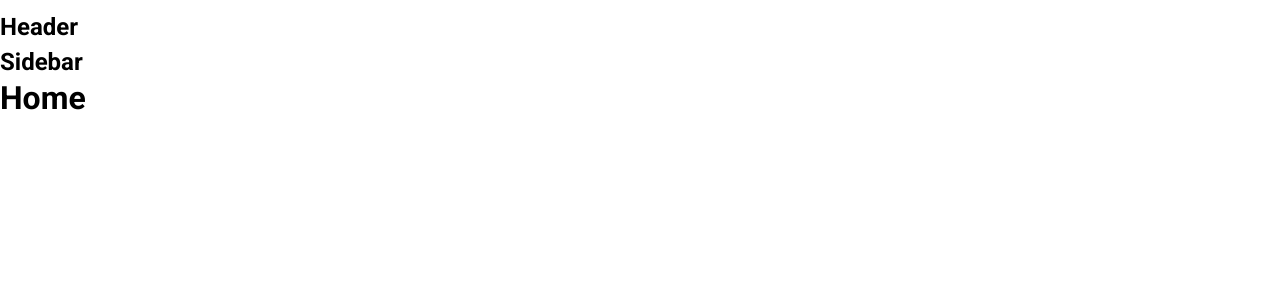
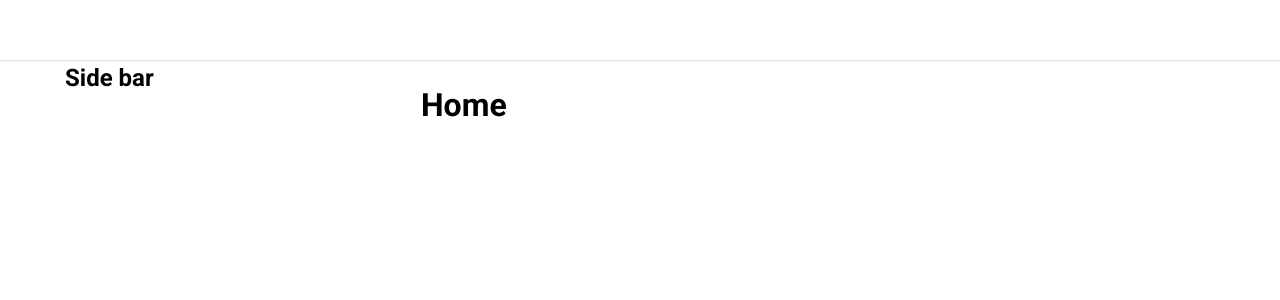
Before and after one commit to dat2403/tiktok-ui, a React (Create React App) app: page / in a window 1280 px wide. Shown: the top 300 px of the page. Built offline with nearby package versions, Linux system fonts and the light colour scheme.

Commit message:
update layout header, sidebar, content

```diff
--- a/package.json
+++ b/package.json
@@ -6,6 +6,7 @@
     "@testing-library/jest-dom": "^5.16.5",
     "@testing-library/react": "^13.3.0",
     "@testing-library/user-event": "^13.5.0",
+    "classnames": "^2.3.1",
     "normalize.css": "^8.0.1",
     "react": "^18.2.0",
     "react-dom": "^18.2.0",
--- a/src/components/GlobalStyles/GlobalStyles.scss
+++ b/src/components/GlobalStyles/GlobalStyles.scss
@@ -3,10 +3,16 @@
 
 :root {
     --primary: #fe2c55;
+
+    //Default Layout
+    --default-layout-header-height: 60px;
+    --default-layout-width: 1150px;
 }
 
-*{
+* {
     box-sizing: border-box;
+    margin: 0;
+    padding: 0;
 }
 
 html {
@@ -16,6 +22,6 @@
 body {
     font-family: 'Roboto', sans-serif;
     font-size: 1.6rem;
-    line-height: 1.5rem;
+    line-height: 1.5;
     text-rendering: optimizeSpeed;
 }
--- /dev/null
+++ b/src/components/Layout/DefaultLayout/DefaultLayout.module.scss
@@ -0,0 +1,17 @@
+.wrapper {
+    display: flex;
+    flex-direction: column;
+    align-items: center;
+}
+
+.container {
+    width: var(--default-layout-width);
+    height: 1000px;
+    display: flex;
+    flex-direction: row;
+}
+
+
+.content{
+    flex: 1;
+}
--- /dev/null
+++ b/src/components/Layout/DefaultLayout/SideBar/SideBar.module.scss
@@ -0,0 +1,5 @@
+.wrapper{
+    width: 356px;
+    min-height: 1000px;
+
+}
--- a/src/components/Layout/DefaultLayout/SideBar/index.js
+++ b/src/components/Layout/DefaultLayout/SideBar/index.js
@@ -1,6 +1,13 @@
+import styles from "./SideBar.module.scss";
+import classNames from "classnames/bind";
+
+const cx = classNames.bind(styles);
+
 function SideBar() {
     return (
-        <h2>Sidebar</h2>
+        <div className={cx('wrapper')}>
+            <h2>Side bar</h2>
+        </div>
     );
 }
 
--- a/src/components/Layout/DefaultLayout/index.js
+++ b/src/components/Layout/DefaultLayout/index.js
@@ -1,13 +1,19 @@
 import Header from "~/components/Layout/components/Header"
 import SideBar from "./SideBar";
+import styles from "./DefaultLayout.module.scss";
+import classNames from 'classnames/bind';
+
+//Phai them classnames/bind moi hoat dong
+
+const cx = classNames.bind(styles);
 
 function DefaultLayout({children}) {
     return (
-        <div>
+        <div className={cx('wrapper')}>
             <Header/>
-            <div className="container">
+            <div className={cx('container')}>
                 <SideBar/>
-                <div className="content">
+                <div className={cx('content')}>
                     {children}
                 </div>
             </div>
--- /dev/null
+++ b/src/components/Layout/components/Header/Header.module.scss
@@ -0,0 +1,12 @@
+.wrapper{
+    width: 100%;
+    height: var(--default-layout-header-height);
+    box-shadow: 0px 1px 1px rgb(0 0 0 / 12%);
+    display: flex;
+    justify-content: center;
+}
+
+.inner{
+    height: 100%;
+    width: var(--default-layout-width);
+}
--- a/src/components/Layout/components/Header/index.js
+++ b/src/components/Layout/components/Header/index.js
@@ -1,6 +1,16 @@
+import classNames from "classnames/bind";
+import styles from "./Header.module.scss";
+
+const cx = classNames.bind(styles)
+
 function Header() {
     return (
-        <h2>Header</h2>
+        <header className={cx('wrapper')}>
+            <div className={cx('inner')}>
+                {/* Logo */}
+                {/* Search */}
+            </div>
+        </header>
     );
 }
 
```
Also changed, not shown: 1 other file (tests, documents, lock files or other folders).
